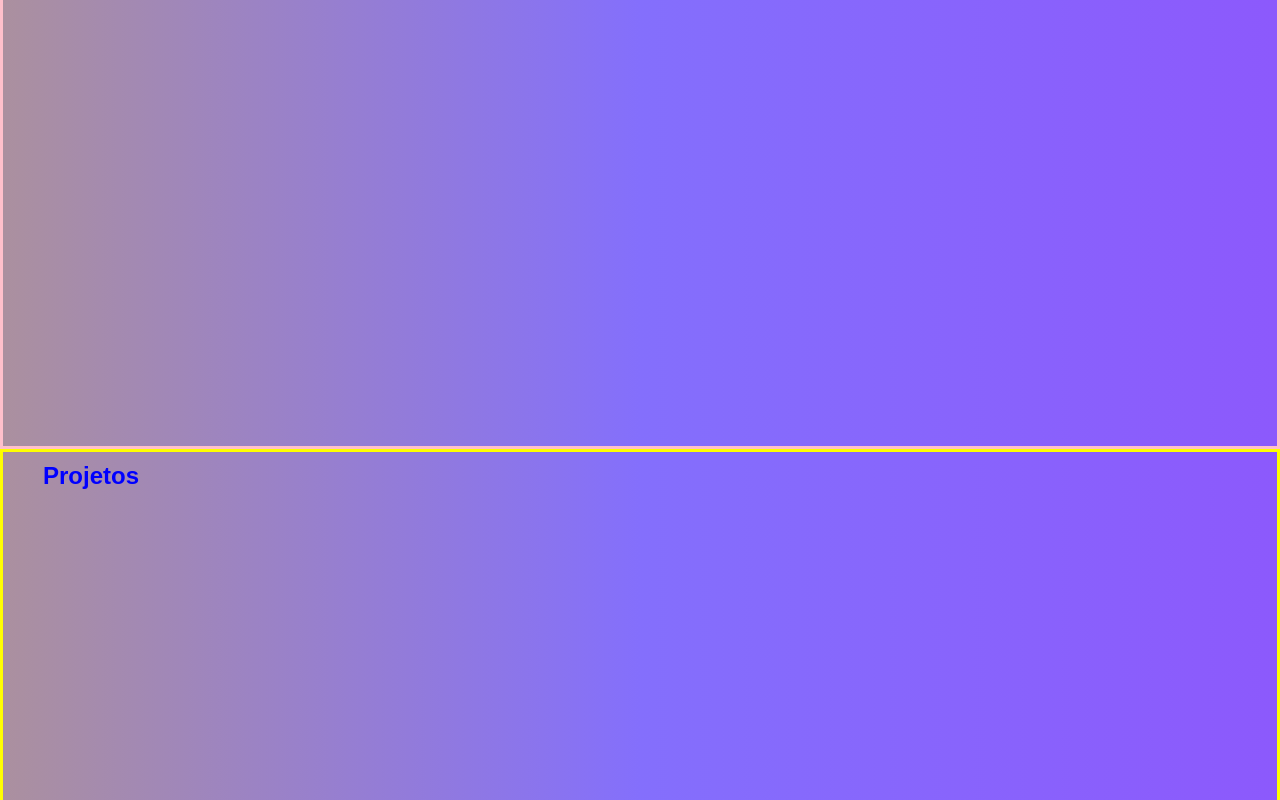
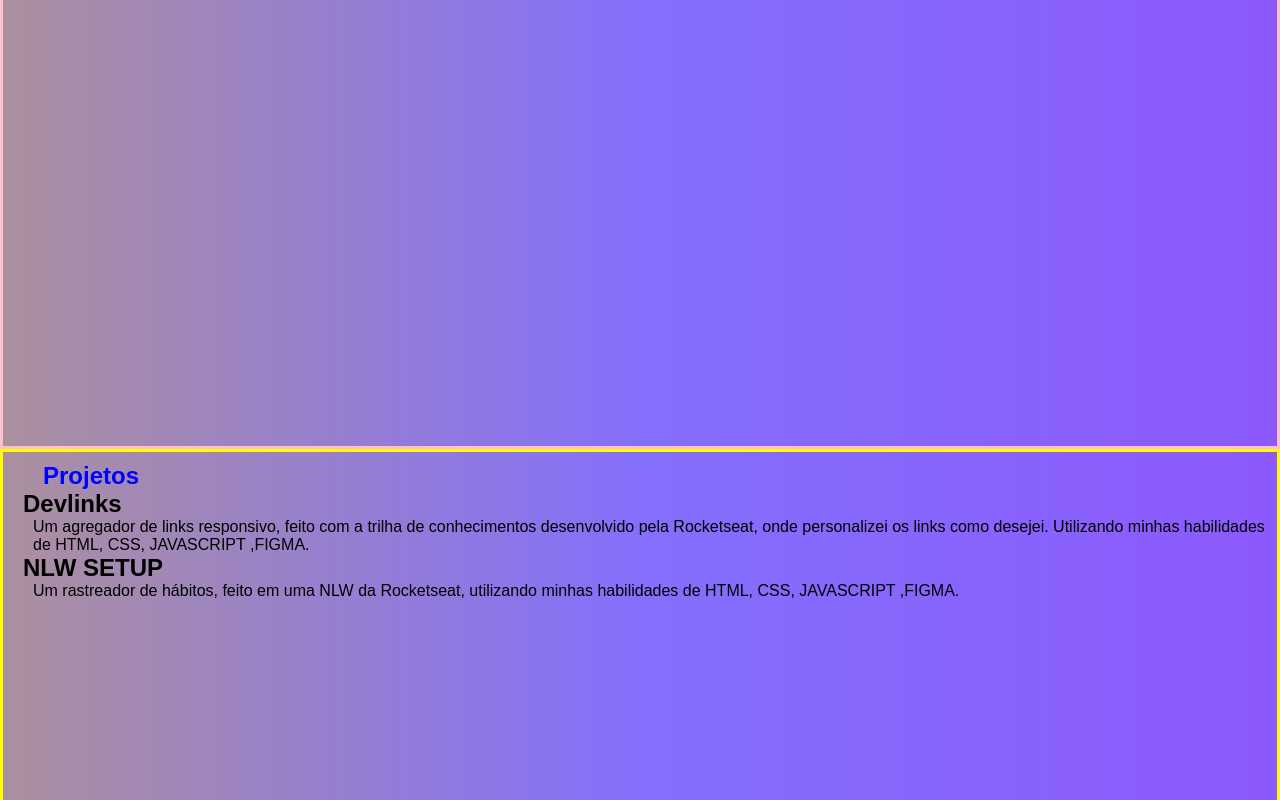
Before and after one commit to Van1723/Projeto-LP, a plain HTML site: page index.html in a window 1280 px wide. Shown: the part 2603-3403 px from the top of the page. Drawn offline with Linux system fonts and the light colour scheme.

Commit message:
add_Projects

```diff
--- a/assets/CSS/index.css
+++ b/assets/CSS/index.css
@@ -2,13 +2,15 @@
   padding: 0;
   margin: 0;
   font-family: Arial, Helvetica, sans-serif;
-  font-weight: bold;
 }
 h1 {
   margin-top: 10px;
   margin-left: 40px;
   color: blue;
   font-family: Arial, Helvetica, sans-serif;
+}
+h2 {
+  margin-left: 20px;
 }
 header {
   background-image: linear-gradient(to right, #8c59fc, #846ffc, #40e0d0);
@@ -70,6 +72,7 @@ div#allSkills {
   display: flex;
   font-size: medium;
   align-items: flex-start;
+  font-weight: bold;
 }
 img#skills {
   margin-top: 10px;
--- a/index.html
+++ b/index.html
@@ -68,6 +68,20 @@
     </section>
     <section id="projects" class="section">
       <h1>Projetos</h1>
+      <h2>Devlinks</h2>
+
+      <p>
+        Um agregador de links responsivo, feito com a trilha de conhecimentos
+        desenvolvido pela Rocketseat, onde personalizei os links como desejei.
+        Utilizando minhas habilidades de HTML, CSS, JAVASCRIPT ,FIGMA.
+      </p>
+
+      <h2>NLW SETUP</h2>
+
+      <p>
+        Um rastreador de hábitos, feito em uma NLW da Rocketseat, utilizando
+        minhas habilidades de HTML, CSS, JAVASCRIPT ,FIGMA.
+      </p>
     </section>
     <footer>
       <h3>contato</h3>
```
